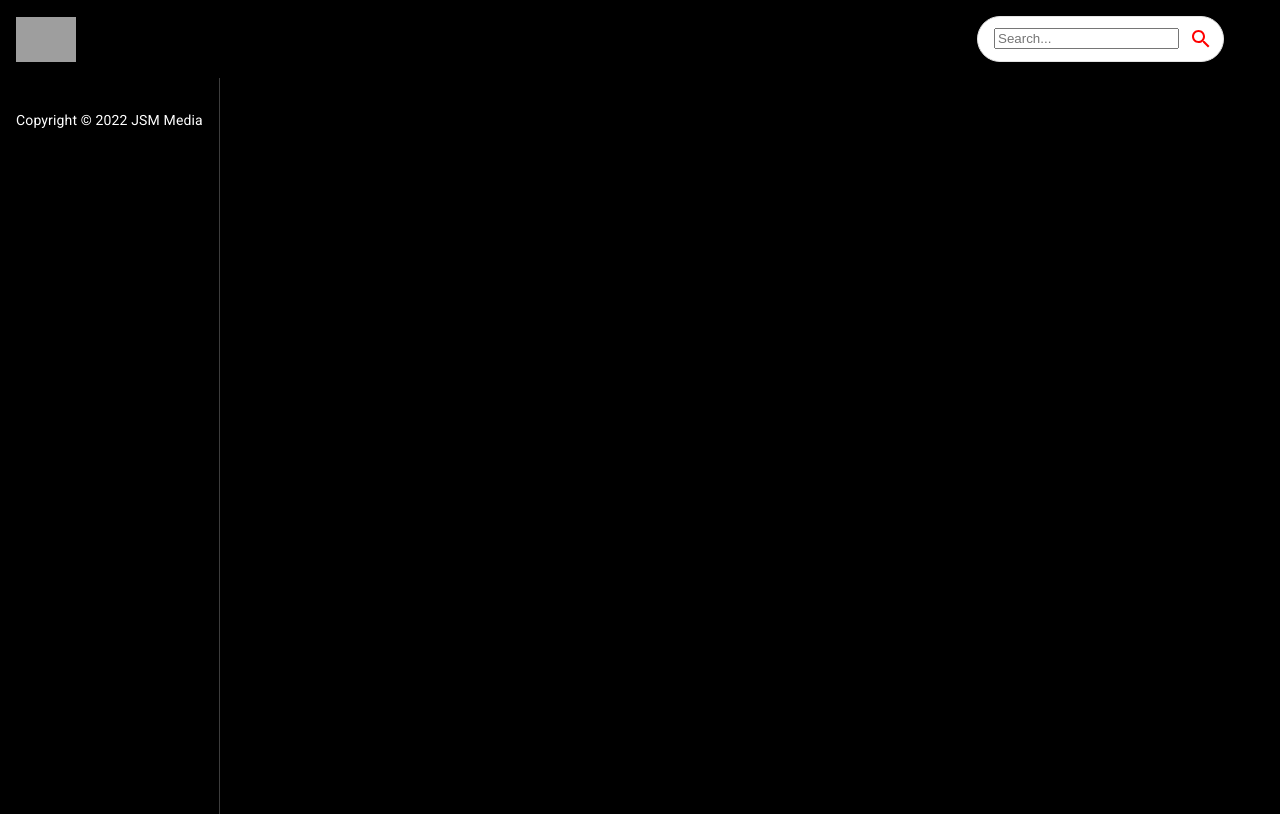
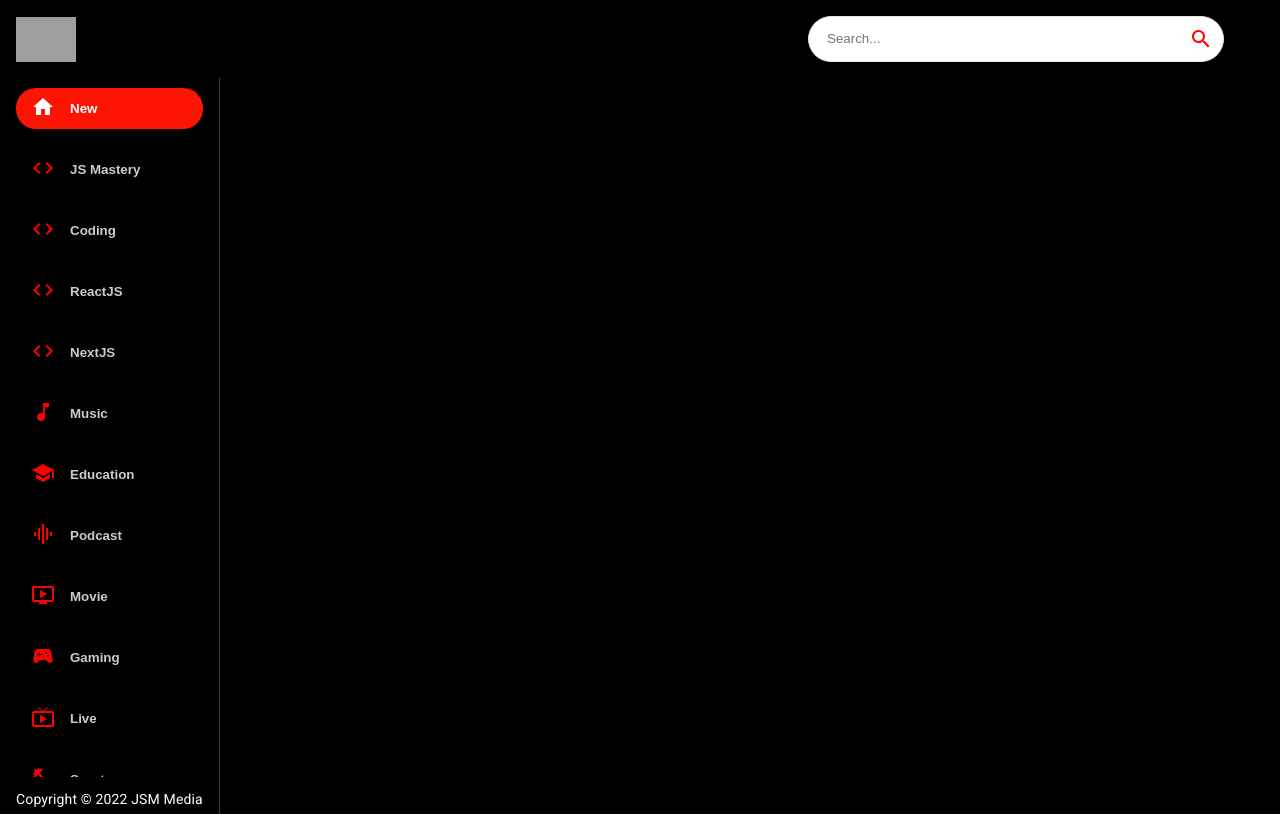
Before and after one commit to Mikaeel92/youtube-clone-jsm, a React (Create React App) app: page / in a window 1280 px wide. Built offline with nearby package versions, Linux system fonts and the light colour scheme; grey boxes are pictures that could not be loaded.

Commit message:
complete sidebar
at least for now!

```diff
--- a/src/components/Sidebar.jsx
+++ b/src/components/Sidebar.jsx
@@ -1,9 +1,36 @@
-import React from 'react'
+import React from "react";
+import { Stack } from "@mui/material";
+import { categories } from "../utils/constants";
 
-const Sidebar = () => {
-  return (
-    <div>Sidebar</div>
-  )
-}
+const selectedCategory = 'New'
 
-export default Sidebar
+const Categories = () => (
+  <Stack
+    direction="row"
+    sx={{
+      overflowY: "auto",
+      height: { sx: "auto", md: "95%" },
+      flexDirection: { md: "column" },
+    }}
+  >
+    {categories.map((category) => (
+      <button
+        className="category-btn"
+        style={{
+          background: category.name === selectedCategory && "#FC1503",
+          color: "white",
+        }}
+        key={category.name}
+      >
+        <span style={{ color: category.name === selectedCategory ? "white" : "red", marginRight: "15px" }}>
+          {category.icon}
+        </span>
+        <span style={{ opacity: category.name === selectedCategory ? "1" : "0.8" }}>
+          {category.name}
+        </span>
+      </button>
+    ))}
+  </Stack>
+);
+
+export default Categories;
--- a/src/index.css
+++ b/src/index.css
@@ -1,13 +1,88 @@
+html,
 body {
   margin: 0;
-  font-family: -apple-system, BlinkMacSystemFont, 'Segoe UI', 'Roboto', 'Oxygen',
-    'Ubuntu', 'Cantarell', 'Fira Sans', 'Droid Sans', 'Helvetica Neue',
-    sans-serif;
-  -webkit-font-smoothing: antialiased;
-  -moz-osx-font-smoothing: grayscale;
+  padding: 0;
+  box-sizing: border-box;
 }
 
-code {
-  font-family: source-code-pro, Menlo, Monaco, Consolas, 'Courier New',
-    monospace;
+a {
+  text-decoration: none;
+  color: black;
 }
+
+::-webkit-scrollbar {
+  width: 0px;
+  height: 5px;
+}
+
+::-webkit-scrollbar-thumb {
+  background-color: rgb(114, 113, 113);
+  border-radius: 10px;
+  height: 200px;
+}
+
+::-webkit-scrollbar-track {
+  background-color: transparent;
+}
+
+.category-btn:hover {
+  background-color: #FC1503 !important;
+  color: white !important;
+}
+
+.category-btn:hover span{
+  color: white !important;
+}
+
+.react-player {
+  height: 77vh !important;
+  width: 100% !important;
+}
+
+.search-bar{
+  border:none;
+  outline:none;
+  width:350px;
+}
+
+.category-btn{
+  font-weight: bold !important;
+  text-transform: capitalize;
+  display: flex;
+  align-items: center;
+  justify-content: start;
+  cursor:pointer;
+  background: transparent;
+  outline: none;
+  border: none;
+
+  padding: 7px 15px;
+  margin: 10px 0px;
+  border-radius: 20px;
+  transition: all 0.3s ease;
+}
+
+@media screen and (max-width: 900px) {
+  .category-btn{
+    margin: 10px;
+  }
+}
+
+@media screen and (max-width:800px){
+  .copyright{
+    display:none !important;
+  }
+}
+
+@media screen and (max-width: 600px) {
+  .scroll-horizontal {
+    overflow: auto !important;
+  }
+
+  .react-player {
+    height: 45vh !important;
+  }
+  .search-bar{
+    width:200px;
+  }
+}
```
